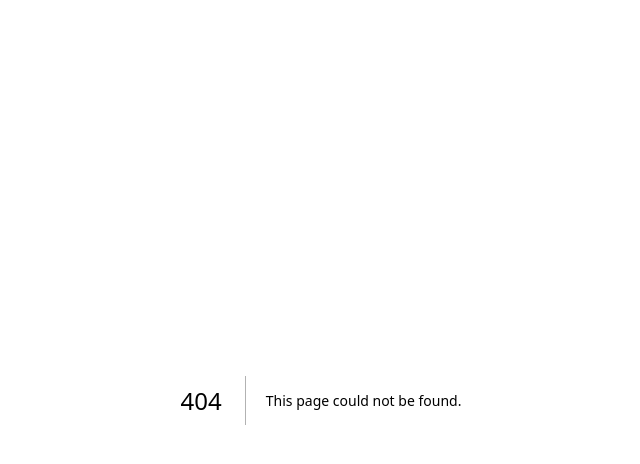
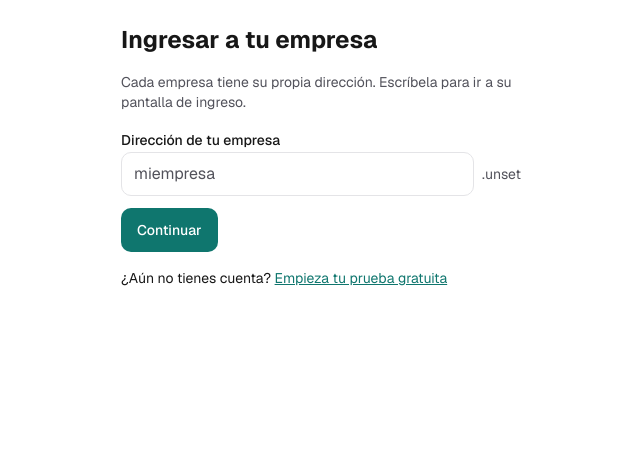
Before and after one commit to zarktec/SST, a Next.js app: page /site/login in a window 1280 px wide. Before the commit this address had no page. Shown: the top 464 px of the page, without its empty margins (319-959 px from the left). Built offline with nearby package versions, Linux system fonts and the light colour scheme; no server answers.

Commit message:
Página /login en el dominio principal: lleva al ingreso de cada empresa
Co-Authored-By: Claude Sonnet 5.5 <noreply@anthropic.com>
Claude-Session: https://claude.ai/code/session_012CK1x92W7BGcoqqMSdka3A

```diff
--- /dev/null
+++ b/src/app/site/login/login-form.tsx
@@ -0,0 +1,36 @@
+"use client";
+import { useState } from "react";
+import { Alert } from "@/components/ui/alert";
+import { Button } from "@/components/ui/button";
+import { Input, Label } from "@/components/ui/input";
+
+/** Lleva a la persona al ingreso de su empresa (`empresa.<dominio>/login`): el dominio principal no tiene sesión propia. */
+export function CompanyLoginForm({ root }: { root: string }) {
+  const [error, setError] = useState<string | null>(null);
+  return (
+    <form
+      className="space-y-3"
+      onSubmit={(e) => {
+        e.preventDefault();
+        const slug = String(new FormData(e.currentTarget).get("slug") ?? "")
+          .trim()
+          .toLowerCase()
+          .replace(new RegExp(`\\.${root.replace(/\./g, "\\.")}.*$`), "")
+          .replace(/^https?:\/\//, "");
+        if (!/^[a-z0-9]([a-z0-9-]{1,61}[a-z0-9])$/.test(slug))
+          return setError("Escribe la dirección de tu empresa (solo letras, números y guiones).");
+        window.location.assign(`https://${slug}.${root}/login`);
+      }}
+    >
+      {error && <Alert variant="destructive">{error}</Alert>}
+      <div className="space-y-1">
+        <Label htmlFor="slug">Dirección de tu empresa</Label>
+        <div className="flex items-center gap-2">
+          <Input id="slug" name="slug" autoComplete="off" placeholder="miempresa" required />
+          <span className="text-muted-foreground text-sm">.{root}</span>
+        </div>
+      </div>
+      <Button type="submit">Continuar</Button>
+    </form>
+  );
+}
--- /dev/null
+++ b/src/app/site/login/page.tsx
@@ -0,0 +1,23 @@
+import Link from "next/link";
+import { rootDomain } from "@/core/tenancy/hosts";
+import { CompanyLoginForm } from "./login-form";
+
+export const metadata = { title: "Ingresar" };
+
+export default function LoginEntry() {
+  return (
+    <main className="mx-auto max-w-md space-y-4 p-6">
+      <h1 className="text-2xl font-bold">Ingresar a tu empresa</h1>
+      <p className="text-muted-foreground text-sm">
+        Cada empresa tiene su propia dirección. Escríbela para ir a su pantalla de ingreso.
+      </p>
+      <CompanyLoginForm root={rootDomain()} />
+      <p className="text-sm">
+        ¿Aún no tienes cuenta?{" "}
+        <Link href="/registro" className="text-primary underline">
+          Empieza tu prueba gratuita
+        </Link>
+      </p>
+    </main>
+  );
+}
--- a/src/app/site/page.tsx
+++ b/src/app/site/page.tsx
@@ -16,6 +16,9 @@ export default function Landing() {
         <Link href="/precios">
           <Button variant="outline">Ver planes y precios</Button>
         </Link>
+        <Link href="/login">
+          <Button variant="outline">Ingresar</Button>
+        </Link>
       </div>
     </main>
   );
```
